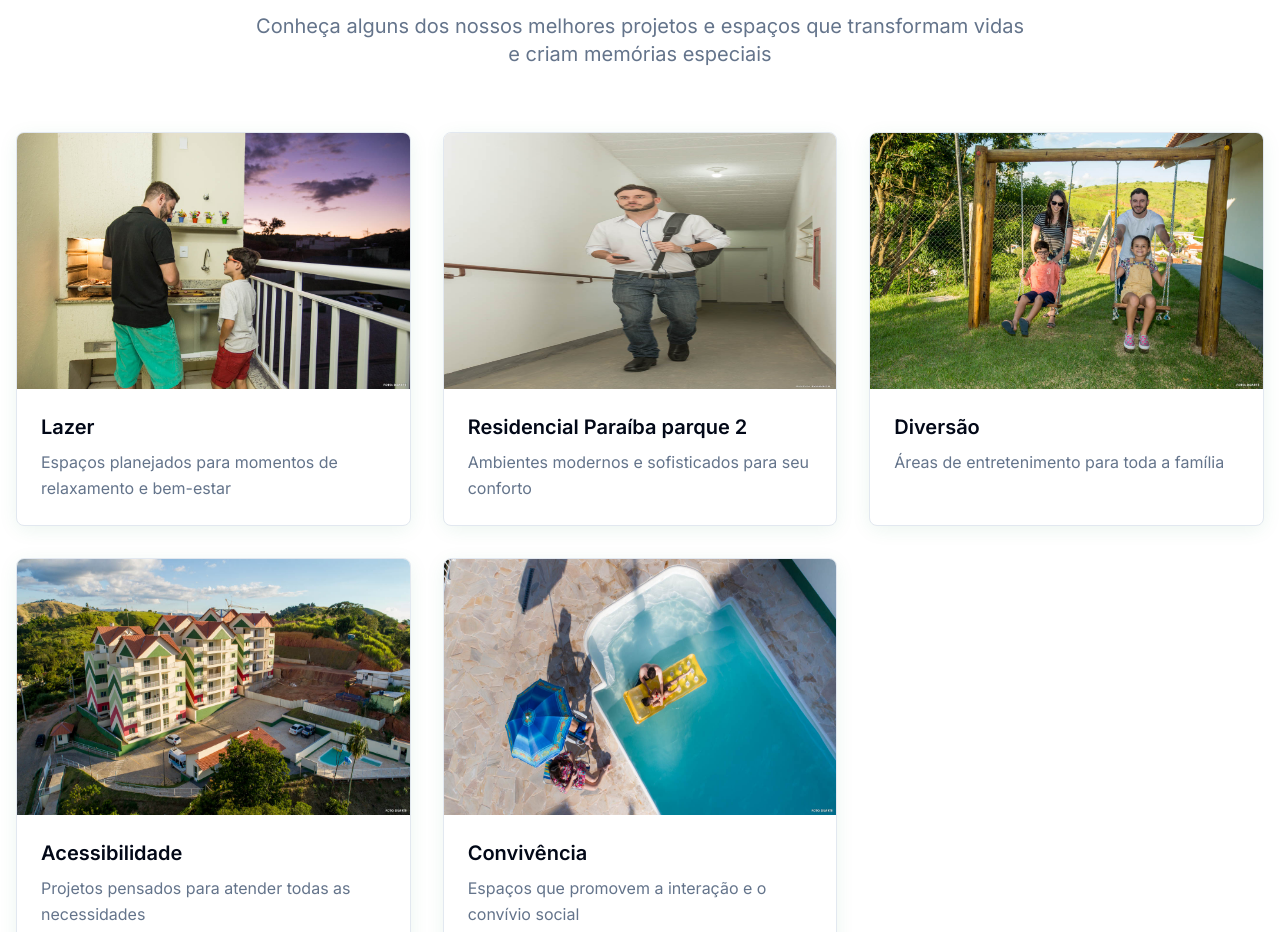
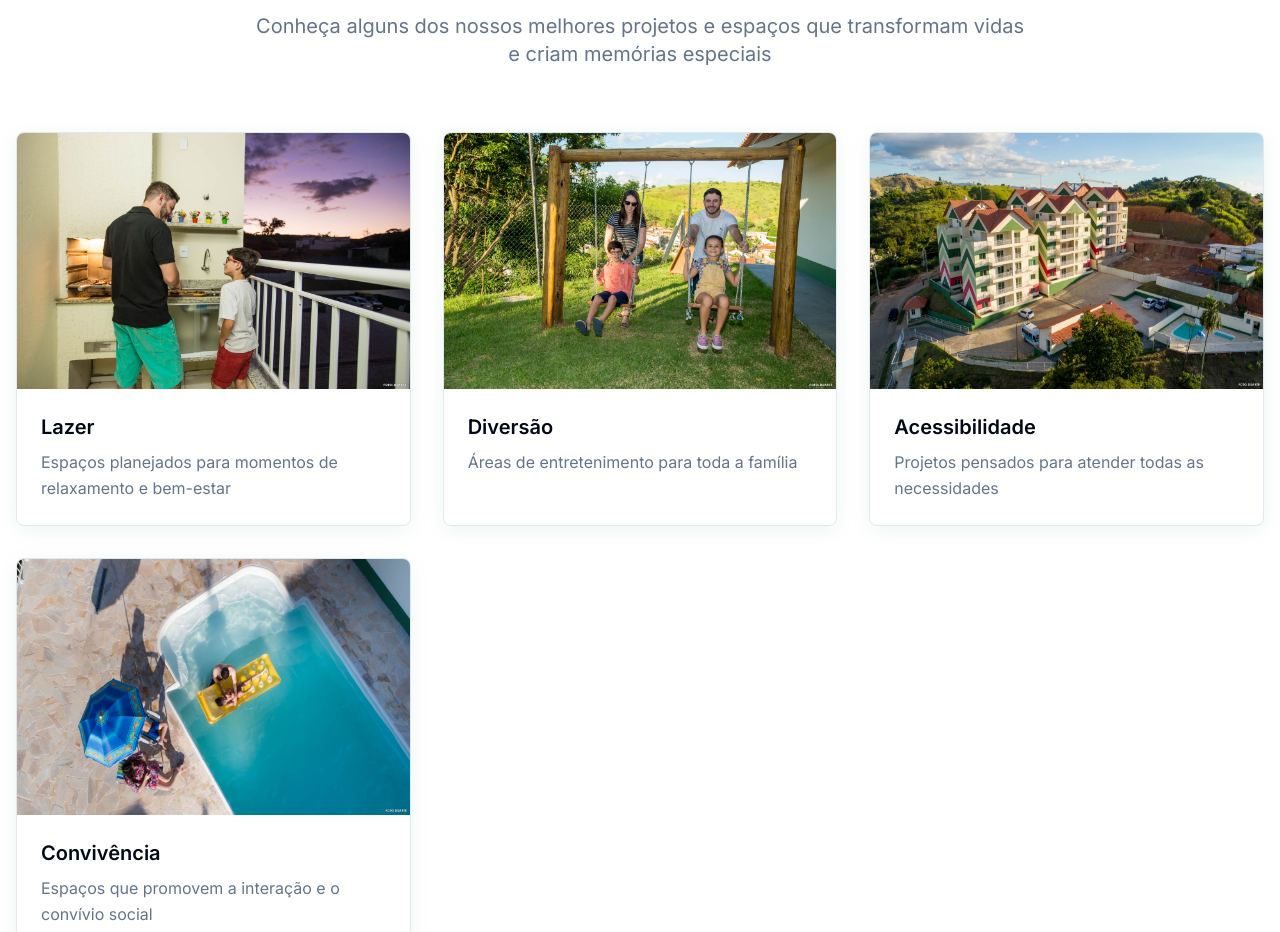
Before and after one commit to DevZipMateus/brizza-web-boost, a React (Vite) app: page / in a window 1280 px wide. Shown: the part 3700-4632 px from the top of the page. Built offline with nearby package versions, Linux system fonts and the light colour scheme.

Commit message:
Remover card de imagem
Remove o card associado à imagem, removendo o elemento h3 selecionado.

```diff
--- a/src/components/Gallery.tsx
+++ b/src/components/Gallery.tsx
@@ -7,12 +7,6 @@ const Gallery = () => {
       title: "Lazer",
       image: "/lovable-uploads/b30c507b-aadd-455c-ae87-405c5b77ca02.png",
       description: "Espaços planejados para momentos de relaxamento e bem-estar"
-    },
-    {
-      id: 2,
-      title: "Residencial Paraíba parque 2",
-      image: "/lovable-uploads/b515ef3b-d2db-44d8-96e4-103b0a2c99c7.png",
-      description: "Ambientes modernos e sofisticados para seu conforto"
     },
     {
       id: 3,
```
